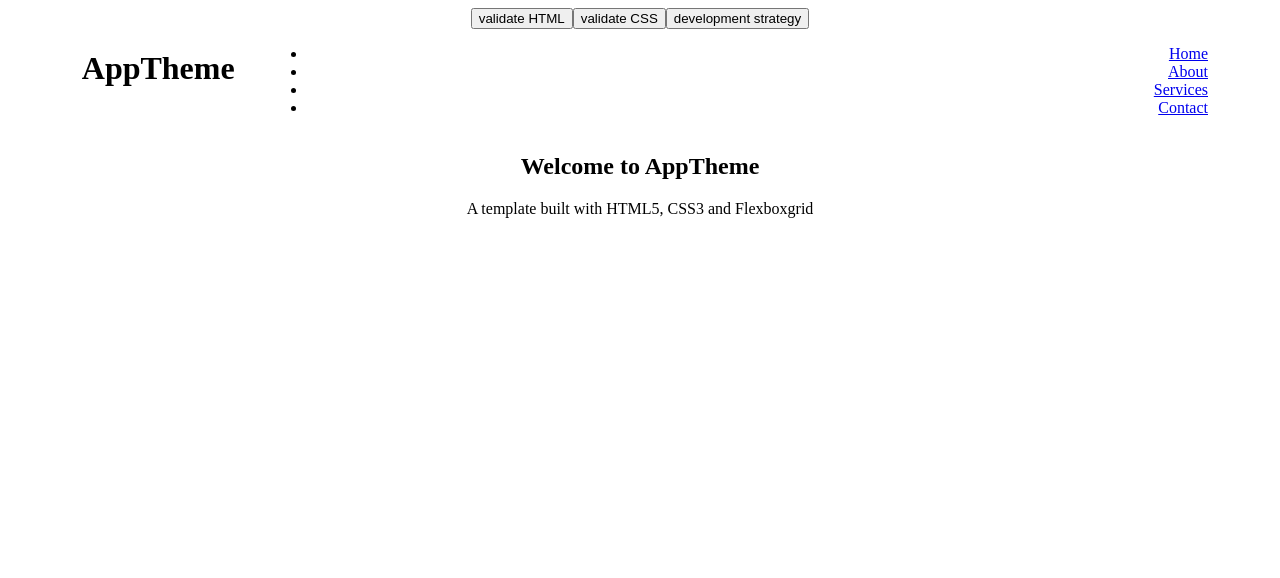
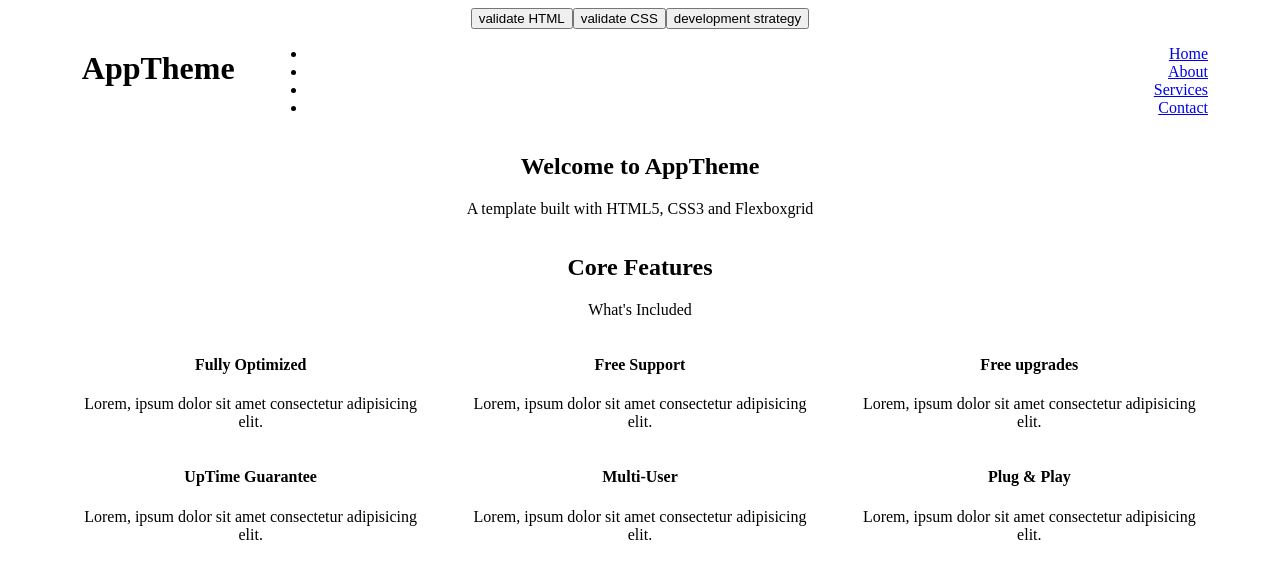
Before and after one commit to miroslavveljanoski/app-theme, a plain HTML site: page index.html in a window 1280 px wide. Drawn offline with Linux system fonts and the light colour scheme.

Commit message:
Add structure fot features section

```diff
--- a/index.html
+++ b/index.html
@@ -42,5 +42,47 @@
         </div>
       </div>
     </section>
+
+    <!--FEATURES-->
+    <section id="features">
+      <div class="container">
+        <div class="row center-xs center-sm center-md center-lg">
+          <div class="col-xs-12 col-sm-12 col-md-12 col-lg-12">
+            <h2>Core Features</h2>
+            <p>What's Included</p>
+            <!--ICON ROW 1-->
+            <div class="row center-xs center-sm center-md center-lg">
+              <div class="col-xs-12 col-sm-4 col-md-4 col-lg-4">
+                <h4>Fully Optimized</h4>
+                <p>Lorem, ipsum dolor sit amet consectetur adipisicing elit.</p>
+              </div>
+              <div class="col-xs-12 col-sm-4 col-md-4 col-lg-4">
+                <h4>Free Support</h4>
+                <p>Lorem, ipsum dolor sit amet consectetur adipisicing elit.</p>
+              </div>
+              <div class="col-xs-12 col-sm-4 col-md-4 col-lg-4">
+                <h4>Free upgrades</h4>
+                <p>Lorem, ipsum dolor sit amet consectetur adipisicing elit.</p>
+              </div>
+            </div>
+            <!--ICON ROW 2-->
+            <div class="row center-xs center-sm center-md center-lg">
+              <div class="col-xs-12 col-sm-4 col-md-4 col-lg-4">
+                <h4>UpTime Guarantee</h4>
+                <p>Lorem, ipsum dolor sit amet consectetur adipisicing elit.</p>
+              </div>
+              <div class="col-xs-12 col-sm-4 col-md-4 col-lg-4">
+                <h4>Multi-User</h4>
+                <p>Lorem, ipsum dolor sit amet consectetur adipisicing elit.</p>
+              </div>
+              <div class="col-xs-12 col-sm-4 col-md-4 col-lg-4">
+                <h4>Plug & Play</h4>
+                <p>Lorem, ipsum dolor sit amet consectetur adipisicing elit.</p>
+              </div>
+            </div>
+          </div>
+        </div>
+      </div>
+    </section>
   </body>
 </html>
```
Also changed, not shown: 1 other file.
